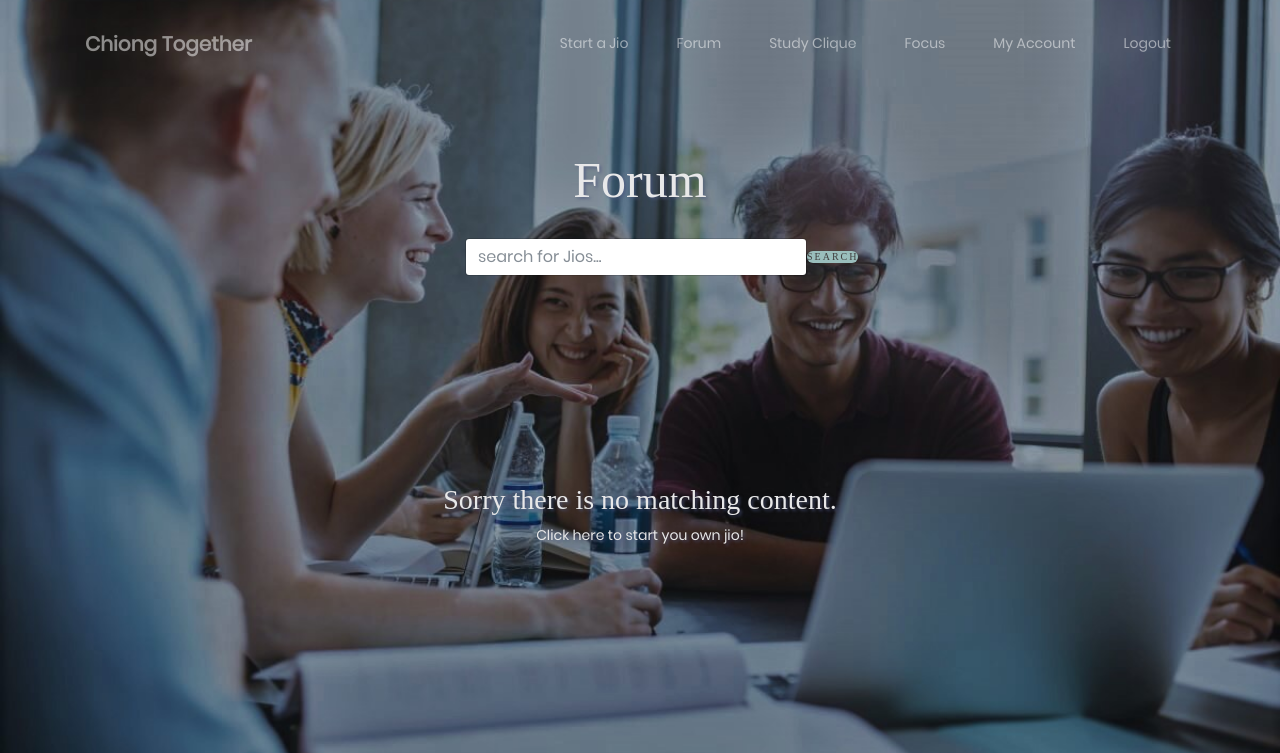
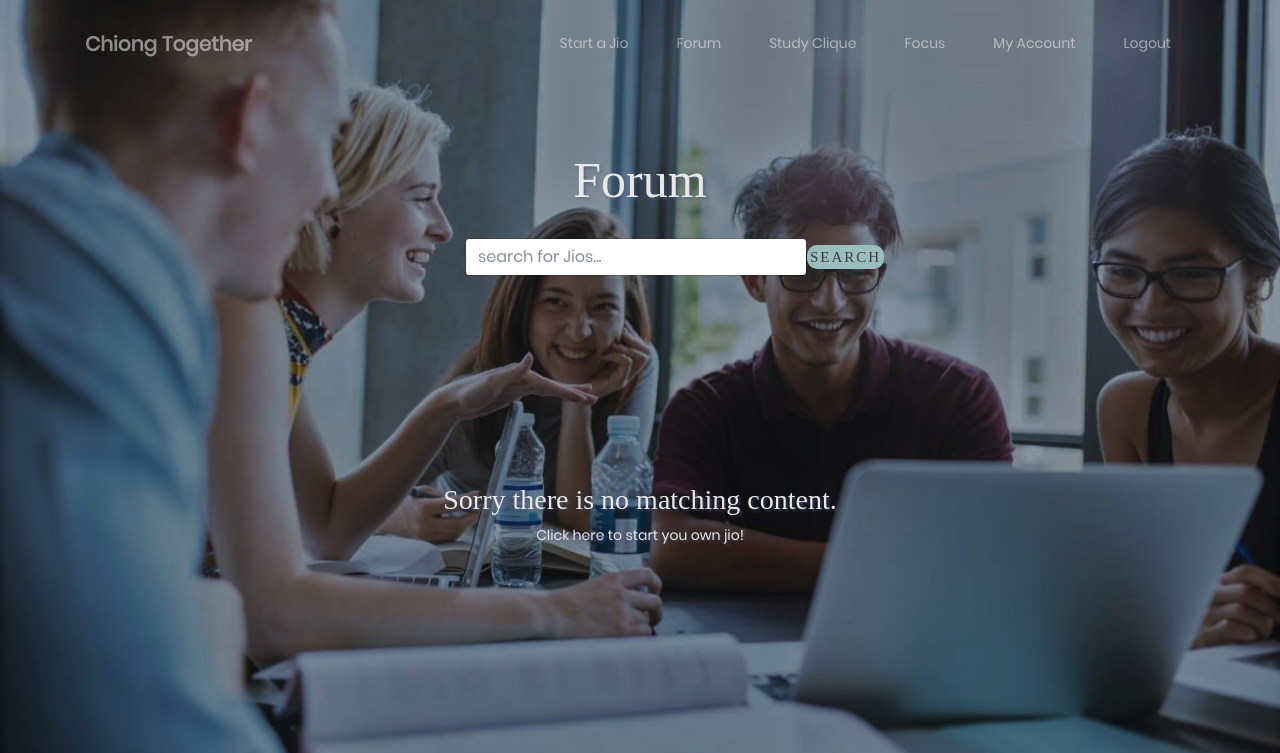
Before and after one commit to liushiru/ChiongTogether, a Node server app: page /forum/ in a window 1280 px wide. Shown: the top 753 px of the page. Run offline with Node 20, Linux system fonts and the light colour scheme; data that the repository does not hold is empty; some libraries are stand-ins or nearby versions; some web fonts are replaced.

Commit message:
Update forum.css

```diff
--- a/style/css/forum.css
+++ b/style/css/forum.css
@@ -148,11 +148,12 @@ div.forum-li:hover {
 }
 
 .search-btn{
+    padding:3px;
     border-radius: 10px;
     background: #9abebc;
 
     font-family: Montserrat-Bold;
-    font-size: 10px;
+    font-size: 15px;
     color: rgb(63, 62, 62);
     line-height: 1.2;
     text-transform: uppercase;
```
